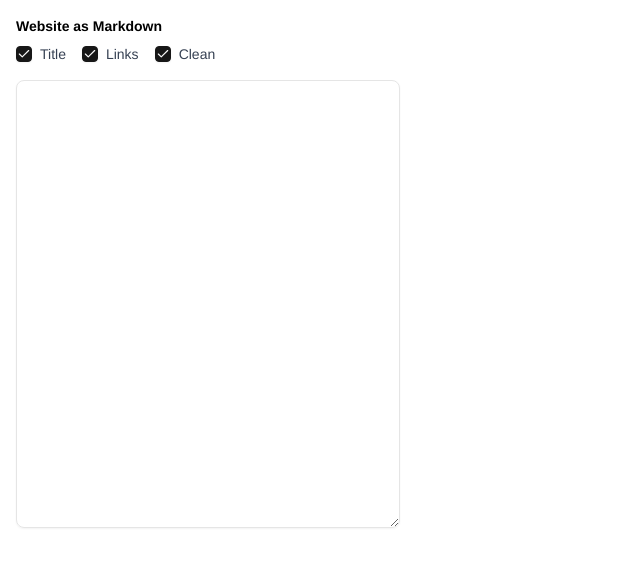
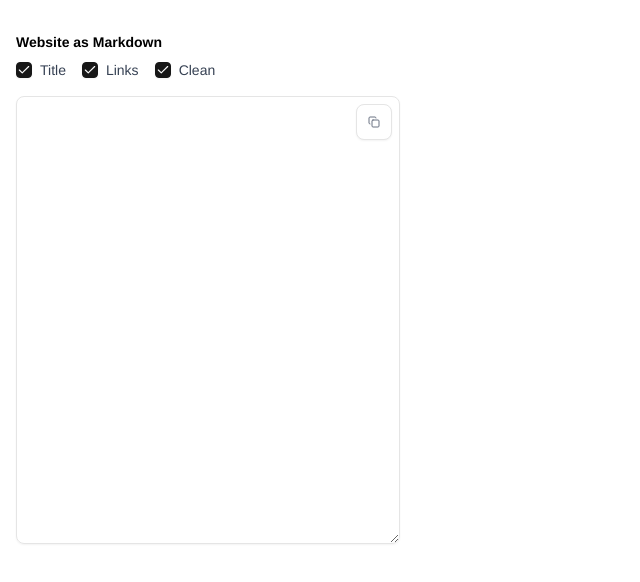
Before and after one commit to Artmann/website-to-markdown-chrome, a React (Vite) app: page / in a window 1280 px wide. Shown: the top 582 px of the page, without its empty margins (0-640 px from the left). Built offline with nearby package versions, Linux system fonts and the light colour scheme; no server answers.

Commit message:
feat: Add a copy button.

```diff
--- a/package.json
+++ b/package.json
@@ -16,8 +16,10 @@
     "class-variance-authority": "^0.7.1",
     "clsx": "^2.1.1",
     "lucide-react": "^0.488.0",
+    "next-themes": "^0.4.6",
     "react": "^19.0.0",
     "react-dom": "^19.0.0",
+    "sonner": "^2.0.3",
     "tailwind-merge": "^3.2.0",
     "tw-animate-css": "^1.2.5"
   },
--- a/src/app.tsx
+++ b/src/app.tsx
@@ -1,10 +1,13 @@
+import { CircleAlert, Copy, Loader } from 'lucide-react'
 import { useCallback, useEffect, useState, type ReactElement } from 'react'
 
+import { Button } from './components/ui/button'
 import { Checkbox } from './components/ui/checkbox'
 import { Textarea } from './components/ui/textarea'
+import { cn } from './lib/utils'
 import { fetchMarkdownFromWebsite } from './markdown'
-import { cn } from './lib/utils'
-import { CircleAlert, Loader } from 'lucide-react'
+import { Toaster } from './components/ui/sonner'
+import { toast } from 'sonner'
 
 export function App(): ReactElement {
   const [markdown, setMarkdown] = useState('')
@@ -35,6 +38,18 @@ export function App(): ReactElement {
       }
     )
   }, [])
+
+  const handleCopy = useCallback(() => {
+    if (!markdown) {
+      return
+    }
+
+    navigator.clipboard.writeText(markdown).then(() => {
+      console.log('Markdown copied to clipboard')
+
+      toast('Markdown copied to clipboard')
+    })
+  }, [markdown])
 
   useEffect(
     function fetchMarkdownOnUrlChange() {
@@ -91,6 +106,8 @@ export function App(): ReactElement {
       className="flex flex-col gap-4 p-4 text-gray-700"
       style={{ width: 'calc(24rem + 2rem)' }}
     >
+      <Toaster />
+
       <div className="flex flex-col gap-2">
         <h2 className="text-sm font-semibold text-black">
           Website as Markdown
@@ -132,7 +149,15 @@ export function App(): ReactElement {
         </div>
       </div>
 
-      <div className="">
+      <div className="relative">
+        <Button
+          className="absolute top-2 right-2 z-10 cursor-pointer"
+          size="icon"
+          variant="outline"
+          onClick={handleCopy}
+        >
+          <Copy className="size-3 text-gray-500" />
+        </Button>
         <Textarea
           className="w-[24rem] h-[28rem] text-xs"
           value={markdown}
--- /dev/null
+++ b/src/components/ui/sonner.tsx
@@ -0,0 +1,23 @@
+import { useTheme } from "next-themes"
+import { Toaster as Sonner, ToasterProps } from "sonner"
+
+const Toaster = ({ ...props }: ToasterProps) => {
+  const { theme = "system" } = useTheme()
+
+  return (
+    <Sonner
+      theme={theme as ToasterProps["theme"]}
+      className="toaster group"
+      style={
+        {
+          "--normal-bg": "var(--popover)",
+          "--normal-text": "var(--popover-foreground)",
+          "--normal-border": "var(--border)",
+        } as React.CSSProperties
+      }
+      {...props}
+    />
+  )
+}
+
+export { Toaster }
```
Also changed, not shown: 1 other file (tests, documents, lock files or other folders).
